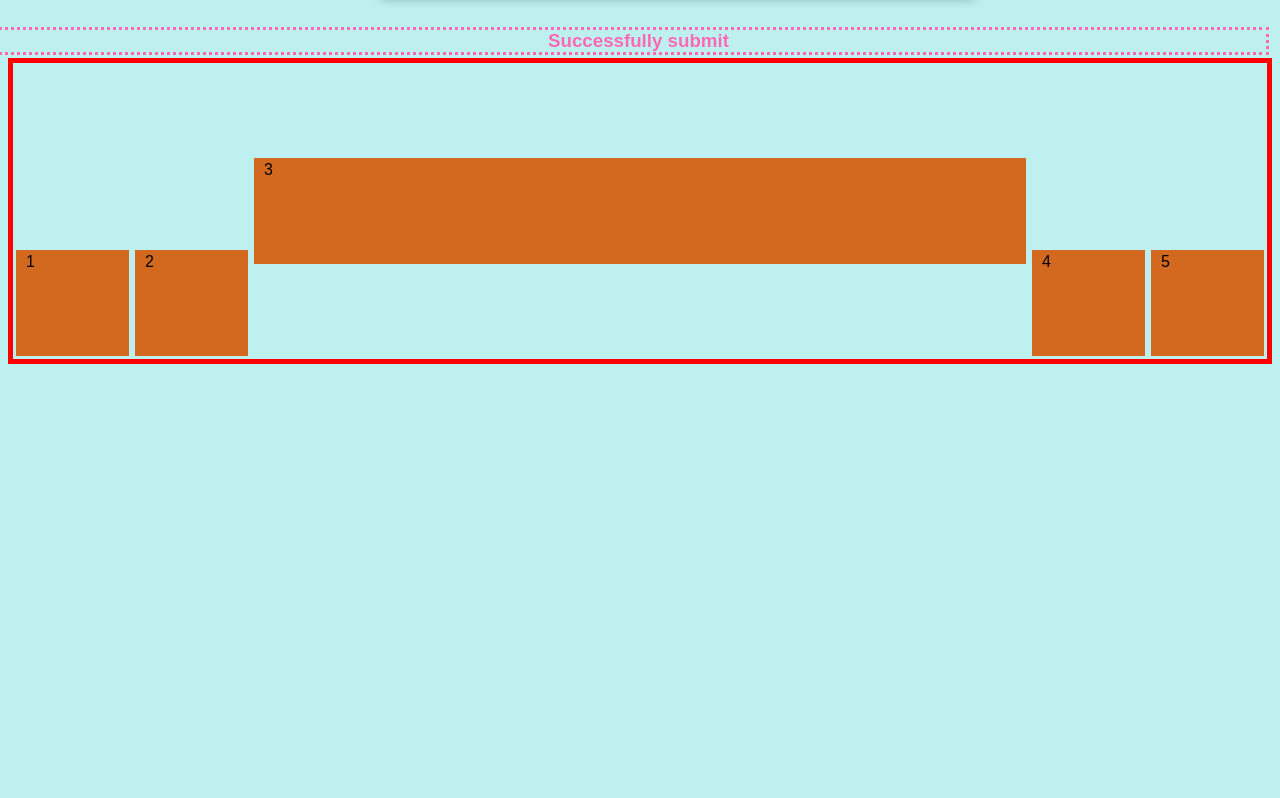
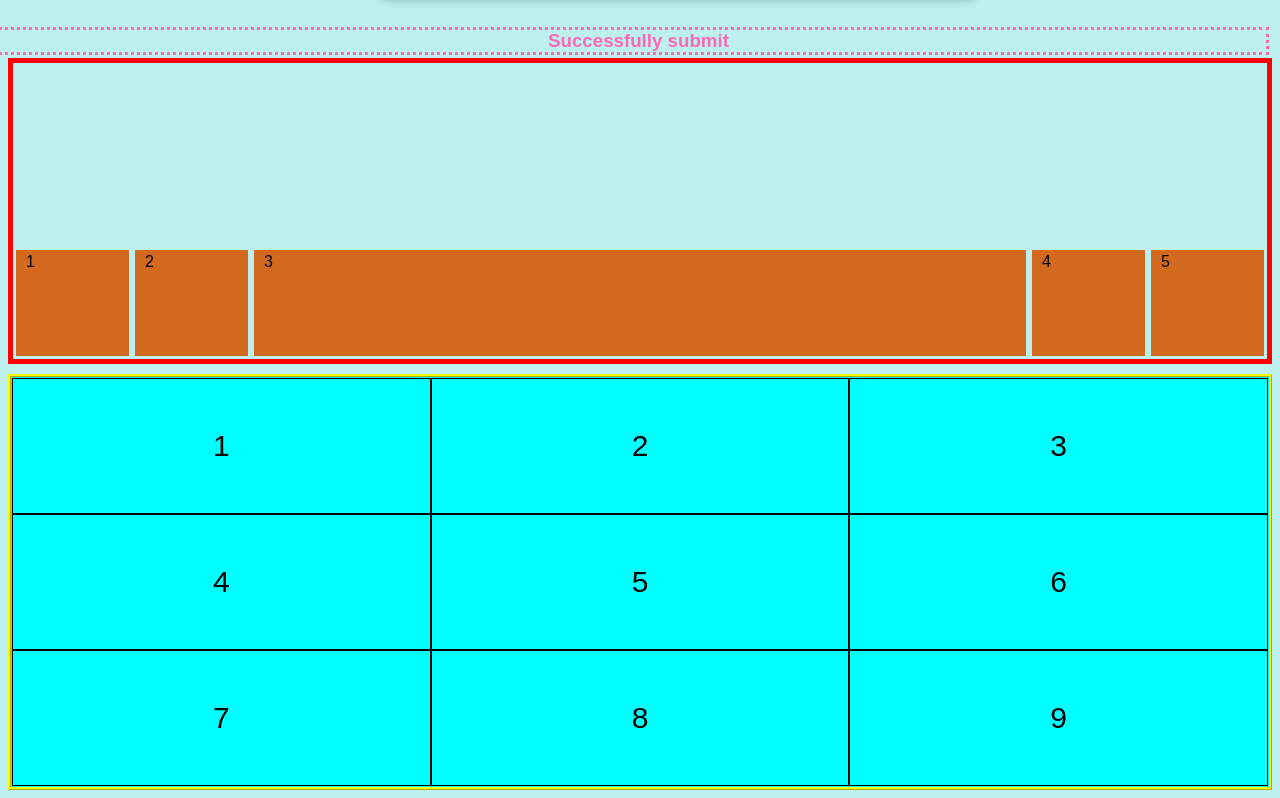
Before and after one commit to arbaz5656/Html-Css, a plain HTML site: page Form.html in a window 1280 px wide. Shown: the part 315-1113 px from the top of the page. Before the commit the page ends 800 px from the top, so only its background shows below. Drawn offline with Linux system fonts and the light colour scheme.

Commit message:
Html & css

```diff
--- a/Form.html
+++ b/Form.html
@@ -41,6 +41,19 @@
 <div class="item">5</div>
 </div>
 
+<!-- Display Grid -->
+
+<div class="container1">
+<div class="item1">1</div>
+<div class="item1">2</div>
+<div class="item1">3</div>
+<div class="item1">4</div>
+<div class="item1">5</div>
+<div class="item1">6</div>
+<div class="item1">7</div>
+<div class="item1">8</div>
+<div class="item1">9</div>
+</div>
 
 </body>
 </html>
--- a/fstyle.css
+++ b/fstyle.css
@@ -16,12 +16,14 @@ body{
     /* margin-right: 250px; */
     /* margin-bottom: 200px; */
     margin-left: 370px;
+    /* font-size: 20px; */
 }
 /* Elment tag */
 input{
     text-align: center;
     text-decoration: solid;
     margin: 3px;
+    /* font-size: 30px; */
 }
 #lname{
     margin: 3px 3px 3px 4px;
@@ -62,6 +64,8 @@ textarea{
     box-shadow: 0 8px 16px 0 rgba(0,0,0,0.2);
   }
 
+
+  /*Flex Box  */
 .container{
     border:5px solid red ;
     height: 37vh;
@@ -93,5 +97,24 @@ textarea{
 
   .i3{
     flex-grow: 1;
-    align-self: center;
   }
+
+
+  /*Display Grid */
+
+  .container1{
+    display: grid;
+    grid-template-columns: auto auto auto;
+    /* Extra */
+    border-style:ridge;
+    border-color:yellow ;
+    background-color: aqua;
+    margin-top: 10px;
+    padding: 1px;
+  }
+  .item1{
+    border: 1px solid ;
+    padding: 50px;
+    text-align: center;
+    font-size: 30px;
+  }
--- /dev/null
+++ b/js.css
@@ -0,0 +1,5 @@
+h1{
+    background-color: aqua;
+    text-align: center;
+    text-decoration: line-through;
+}
```
Also changed, not shown: js.html (added, +20 -0 lines), revised.js (added, +48 -0 lines).
